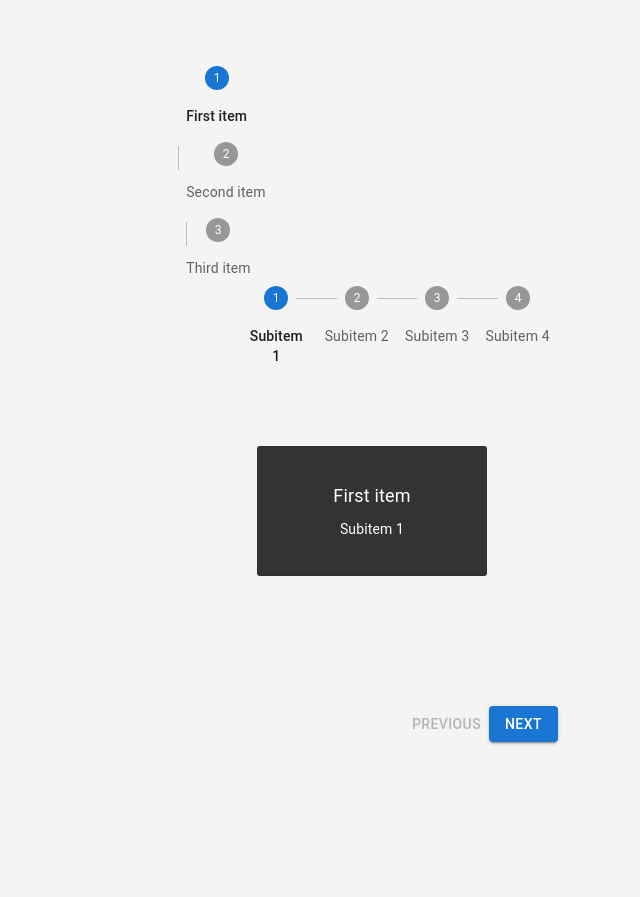
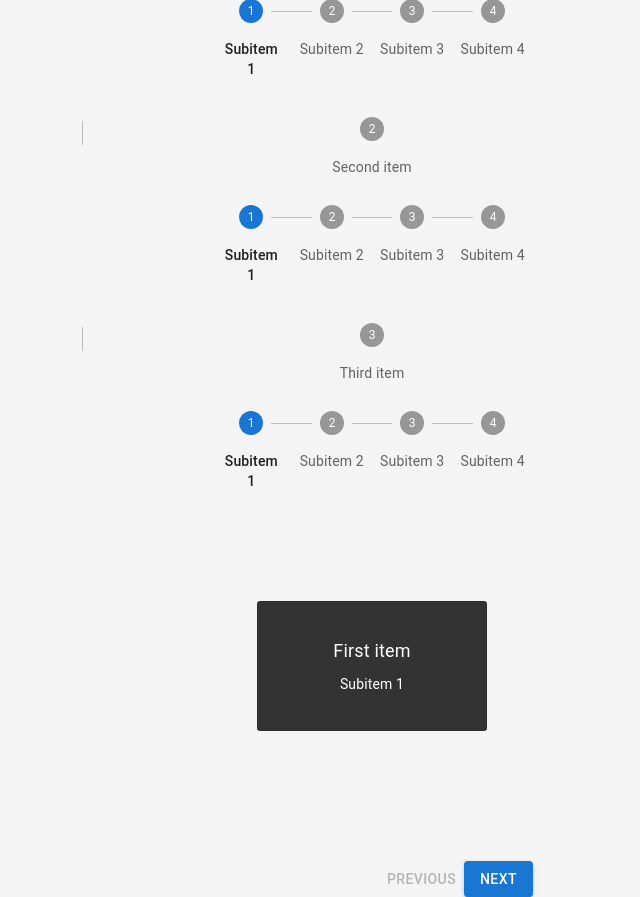
Before and after one commit to leandrofahur/react-sandbox, a React (Vite) app in the folder playground/react-mui-play/: page / in a window 1280 px wide. Shown: the whole page, without its empty margins (268-908 px from the left). Before the commit the page ends 800 px from the top, so only its background shows below. Built offline with nearby package versions, Linux system fonts and the light colour scheme.

Commit message:
More cleaning, but not yet displaying the way I want

```diff
--- a/playground/react-mui-play/src/components/MyStepper/InnerStepper/InnerStepper.jsx
+++ b/playground/react-mui-play/src/components/MyStepper/InnerStepper/InnerStepper.jsx
@@ -11,7 +11,7 @@ function InnerStepper(props) {
   const { steps, activeStep } = props;
 
   return (
-    <Box sx={{ paddingLeft: "50px" }}>
+    <Box className={styles.boxStepStyling}>
       <Stepper activeStep={activeStep} alternativeLabel>
         {steps.map((step, index) => (
           <Step key={index}>
--- a/playground/react-mui-play/src/components/MyStepper/InnerStepper/InnerStepper.module.scss
+++ b/playground/react-mui-play/src/components/MyStepper/InnerStepper/InnerStepper.module.scss
@@ -1,4 +1,5 @@
 .boxStepStyling {
+  padding: 20px 0 30px 0;
 }
 
 .boxCtaStyling {
--- a/playground/react-mui-play/src/components/MyStepper/OuterStepper/OuterStepper.jsx
+++ b/playground/react-mui-play/src/components/MyStepper/OuterStepper/OuterStepper.jsx
@@ -25,13 +25,16 @@ function OuterStepper(props) {
         {steps.map((step, index) => (
           <Step key={index}>
             <StepLabel>{step.label}</StepLabel>
+            <InnerStepper
+              steps={steps[activeOuterStep].innerSteps}
+              activeStep={activeInnerStep}
+            />
           </Step>
         ))}
-
-        <InnerStepper
+        {/* <InnerStepper
           steps={steps[activeOuterStep].innerSteps}
           activeStep={activeInnerStep}
-        />
+        /> */}
       </Stepper>
     </Box>
   );
```
